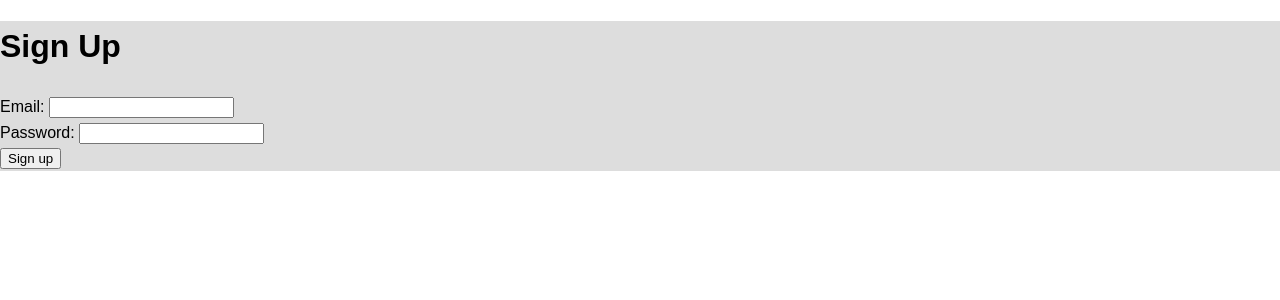
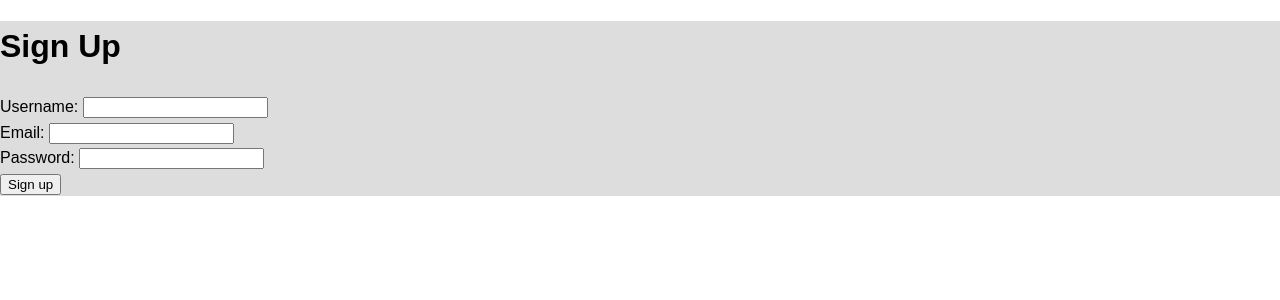
Before and after one commit to gunlnwza/FamBridge, a Flask app: page /signup in a window 1280 px wide. Shown: the top 300 px of the page. Run offline with Flask 3, Linux system fonts and the light colour scheme.

Commit message:
Add basic user login and signup

```diff
--- a/app.py
+++ b/app.py
@@ -1,7 +1,9 @@
 from flask import Flask, request, render_template, redirect, session, url_for
-from werkzeug.security import generate_password_hash
+from werkzeug.security import generate_password_hash, check_password_hash
+import sqlite3
 
 app = Flask(__name__)
+app.secret_key = "top_secret_secret_key"
 
 @app.route("/")
 def home():
@@ -22,6 +24,7 @@ def finding():
 @app.route("/signup", methods=["GET", "POST"])
 def signup():
     if request.method == "POST":
+        username = request.form.get("username")
         email = request.form.get("email")
         password = request.form.get("password")
 
@@ -30,16 +33,54 @@ def signup():
 
         hashed_password = generate_password_hash(password)
 
-        # store user data in db
-        # TODO: db insertion code here
-        print("insert", email, hashed_password)
+        try:
+            conn = sqlite3.connect("database.db")
+            cursor = conn.cursor()
+            cursor.execute("INSERT INTO users (username, email, password) VALUES (?, ?, ?)",
+                           (username, email, hashed_password))
+            conn.commit()
+            conn.close()
+        except sqlite3.IntegrityError:
+            return render_template("signUp.html", message="Username or Email already exists.")
 
         return redirect("/login")
 
     return render_template("signUp.html")
 
-@app.route("/login")
+@app.route("/login", methods=["GET", "POST"])
 def login():
+    if request.method == "POST":
+        username = request.form.get("username")
+        email = request.form.get("email")
+        password = request.form.get("password")
+
+        # retrieve user
+        conn = sqlite3.connect('database.db')
+        cursor = conn.cursor()
+        cursor.execute('SELECT id, username, email, password FROM users WHERE email = ?', (email,))
+        user = cursor.fetchone()
+        conn.close()
+
+        if user and check_password_hash(user[3], password):
+            session["user_id"] = user[0]
+            print(user[0], user[1], "login successfully")
+            return redirect("/user_home")
+        else:
+            return render_template("login.html", message="Invalid username or password.")
+
     return render_template("login.html")
 
+@app.route("/user_home")
+def user_home():
+    if 'user_id' not in session:
+        return redirect('/')
+    user_id = session['user_id']
+
+    return render_template("user_home.html")
+
+@app.route("/logout")
+def logout():
+    session.clear()
+    return redirect("/")
+
 app.run(debug=True)
--- a/create_db.py
+++ b/create_db.py
@@ -7,6 +7,7 @@ cursor = conn.cursor()
 cursor.execute('''
 CREATE TABLE IF NOT EXISTS users (
     id INTEGER PRIMARY KEY AUTOINCREMENT,
+    username TEXT UNIQUE NOT NULL,
     email TEXT UNIQUE NOT NULL,
     password TEXT NOT NULL
 )
--- a/templates/login.html
+++ b/templates/login.html
@@ -12,6 +12,10 @@
 
         <form action="/login" method="POST">
             <div>
+                <label for="username">Username:</label>
+                <input type="username" id="username" name="username" required>
+            </div>
+            <div>
                 <label for="email">Email:</label>
                 <input type="email" id="email" name="email" required>
             </div>
--- a/templates/signUp.html
+++ b/templates/signUp.html
@@ -12,6 +12,10 @@
 
         <form action="/signup" method="POST">
             <div>
+                <label for="username">Username:</label>
+                <input type="username" id="username" name="username" required>
+            </div>
+            <div>
                 <label for="email">Email:</label>
                 <input type="email" id="email" name="email" required>
             </div>
```
Also changed, not shown: templates/user_home.html (added, +19 -0 lines).
